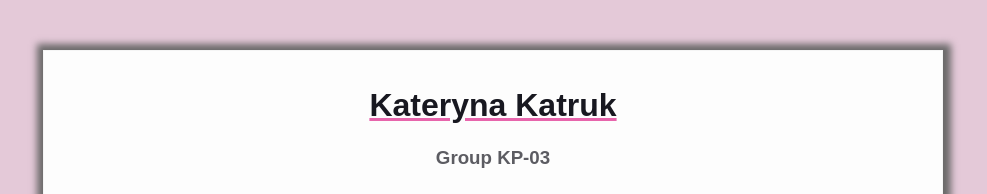
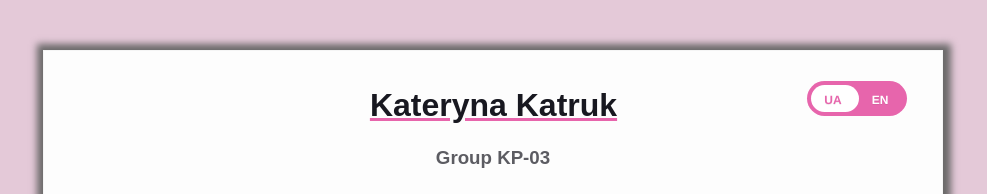
Before and after one commit to kate-katruk/web_labs, a plain HTML site: page index.html in a window 1280 px wide. Shown: the top 194 px of the page, without its empty margins (147-1134 px from the left). Drawn offline with Linux system fonts and the light colour scheme.

Commit message:
add translate

```diff
--- a/assets/css/styles.css
+++ b/assets/css/styles.css
@@ -148,3 +148,111 @@ body {
   color: var(--secondary-text-color);
   text-align: justify;
 }
+
+.switch {
+  position: relative;
+  display: inline-block;
+  margin: 0 5px;
+}
+
+.switch > span {
+  position: absolute;
+  top: 10px;
+  pointer-events: none;
+  font-family: 'Helvetica', Arial, sans-serif;
+  font-weight: bold;
+  font-size: 12px;
+  text-transform: uppercase;
+  text-shadow: 0 1px 0 rgba(0, 0, 0, .06);
+  width: 50%;
+  text-align: center;
+}
+
+input.check-toggle-round-flat:checked ~ .off {
+  color: #e765ac;
+}
+
+input.check-toggle-round-flat:checked ~ .on {
+  color: #fff;
+}
+
+.switch > span.on {
+  left: 0;
+  padding-left: 2px;
+  color: #e765ac;
+}
+
+.switch > span.off {
+  right: 0;
+  padding-right: 4px;
+  color: #fff;
+}
+
+.check-toggle {
+  position: absolute;
+  margin-left: -9999px;
+  visibility: hidden;
+}
+.check-toggle + label {
+  display: block;
+  position: relative;
+  cursor: pointer;
+  outline: none;
+  -webkit-user-select: none;
+  -moz-user-select: none;
+  -ms-user-select: none;
+  user-select: none;
+}
+
+input.check-toggle-round-flat + label {
+  padding: 2px;
+  width: 100px;
+  height: 35px;
+  background-color: #e765ac;
+  -webkit-border-radius: 60px;
+  -moz-border-radius: 60px;
+  -ms-border-radius: 60px;
+  -o-border-radius: 60px;
+  border-radius: 60px;
+}
+input.check-toggle-round-flat + label:before, input.check-toggle-round-flat + label:after {
+  display: block;
+  position: absolute;
+  content: "";
+}
+
+input.check-toggle-round-flat + label:before {
+  top: 2px;
+  left: 2px;
+  bottom: 2px;
+  right: 2px;
+  background-color: #e765ac;
+
+  -moz-border-radius: 60px;
+  -ms-border-radius: 60px;
+  -o-border-radius: 60px;
+  border-radius: 60px;
+}
+input.check-toggle-round-flat + label:after {
+  top: 4px;
+  left: 4px;
+  bottom: 4px;
+  width: 48px;
+  background-color: #fff;
+  -webkit-border-radius: 52px;
+  -moz-border-radius: 52px;
+  -ms-border-radius: 52px;
+  -o-border-radius: 52px;
+  border-radius: 52px;
+  -webkit-transition: margin 0.2s;
+  -moz-transition: margin 0.2s;
+  -o-transition: margin 0.2s;
+  transition: margin 0.2s;
+}
+
+input.check-toggle-round-flat:checked + label {
+}
+
+input.check-toggle-round-flat:checked + label:after {
+  margin-left: 44px;
+}
--- a/index.html
+++ b/index.html
@@ -19,8 +19,20 @@
     <div class="resume">
       <div class="container">
         <div class="resume-block">
-          <h1 class="contact-info-header">Kateryna Katruk</h1>
-          <h3 class="contact-info-sub-header">Group KP-03</h3>
+          <div class="fh">
+            <span></span>
+            <h1 id="fullName" class="contact-info-header" style="margin-left: 111px;">Kateryna Katruk</h1>
+
+            <div class="switch">
+              <input id="language-toggle" class="check-toggle check-toggle-round-flat" type="checkbox">
+              <label for="language-toggle"></label>
+              <span class="on">UA</span>
+              <span class="off">EN</span>
+            </div>
+          </div>
+          <script type="text/javascript" src="./assets/scripts/index.js"></script>
+
+          <h3 id="group" class="contact-info-sub-header">Group KP-03</h3>
 
           <div class="contact-info-container fh">
             <div class="contact-info-block">
@@ -28,7 +40,7 @@
                 <div class="contact-info-item-icon-wrapper">
                   <i class="fa fa-map-marker" style="font-size:21px"></i>
                 </div>
-                <span>Vinnytsia, Ukraine</span>
+                <span id="city">Vinnytsia, Ukraine</span>
               </a>
 
               <a href="https://t.me/kat_katruk" rel="author" target="_blank" class="contact-info-item">
@@ -66,7 +78,7 @@
       <div class="container">
         <div class="expectations">
           <div class="intro">
-            <pre class="intro-text">
+            <pre id="expectations" class="intro-text">
 My expectations from the course:
   - to gain development expirience in HTML, CSS, JavaScript;
   - learn about the principles of working with frameworks Node.js, React.js, Angular.js
@@ -77,7 +89,7 @@ My expectations from the course:
       <div class="container">
         <div class="resume-block">
           <div class="skills">
-            <h3 class="skills-header">Programming expirience</h3>
+            <h3 id="skill" class="skills-header">Programming expirience</h3>
             <p class="skills-text">C#,  Python,  Java,  PostgreSQL,  Windows,  Linux,  GIT </p>
           </div>
         </div>
```
